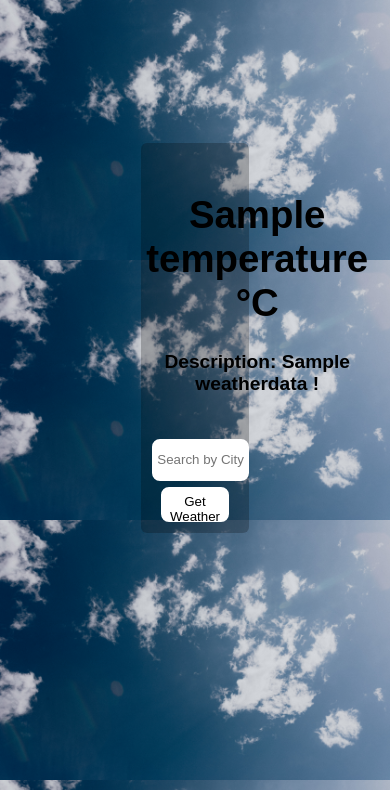
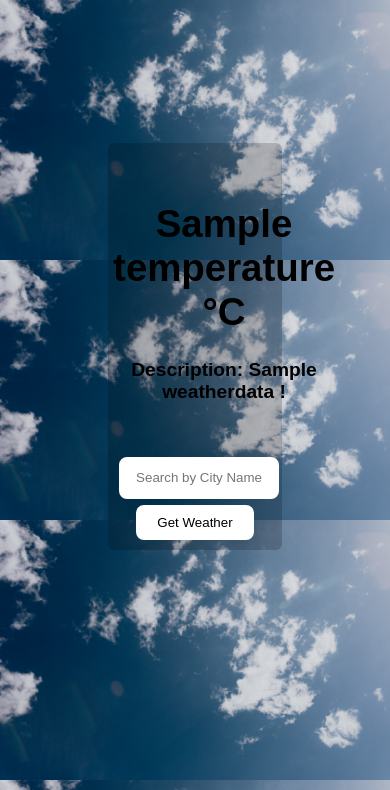
Before and after one commit to Alimohammad12314/Get-weather-App, a Node server app: template views/index.ejs in a window 390 px wide. Shown: the top 790 px of the page. Run offline with Node 20, Linux system fonts and the light colour scheme; the template is opened without the code that fills it: most values are stand-ins (such as "Sample title", 1, 10 or a date in 2020).

Commit message:
Update styles.css

```diff
--- a/public/styles/styles.css
+++ b/public/styles/styles.css
@@ -76,3 +76,16 @@ body{
 
 
 }
+
+@media only screen and (max-width: 600px) {
+    .card{
+        width: 42%;
+        height: 47vh;
+        background: rgba(0, 0, 0, 0.18);
+    }
+   .body{
+    background-size:contain;
+background-position:center;
+   }
+
+}
```
